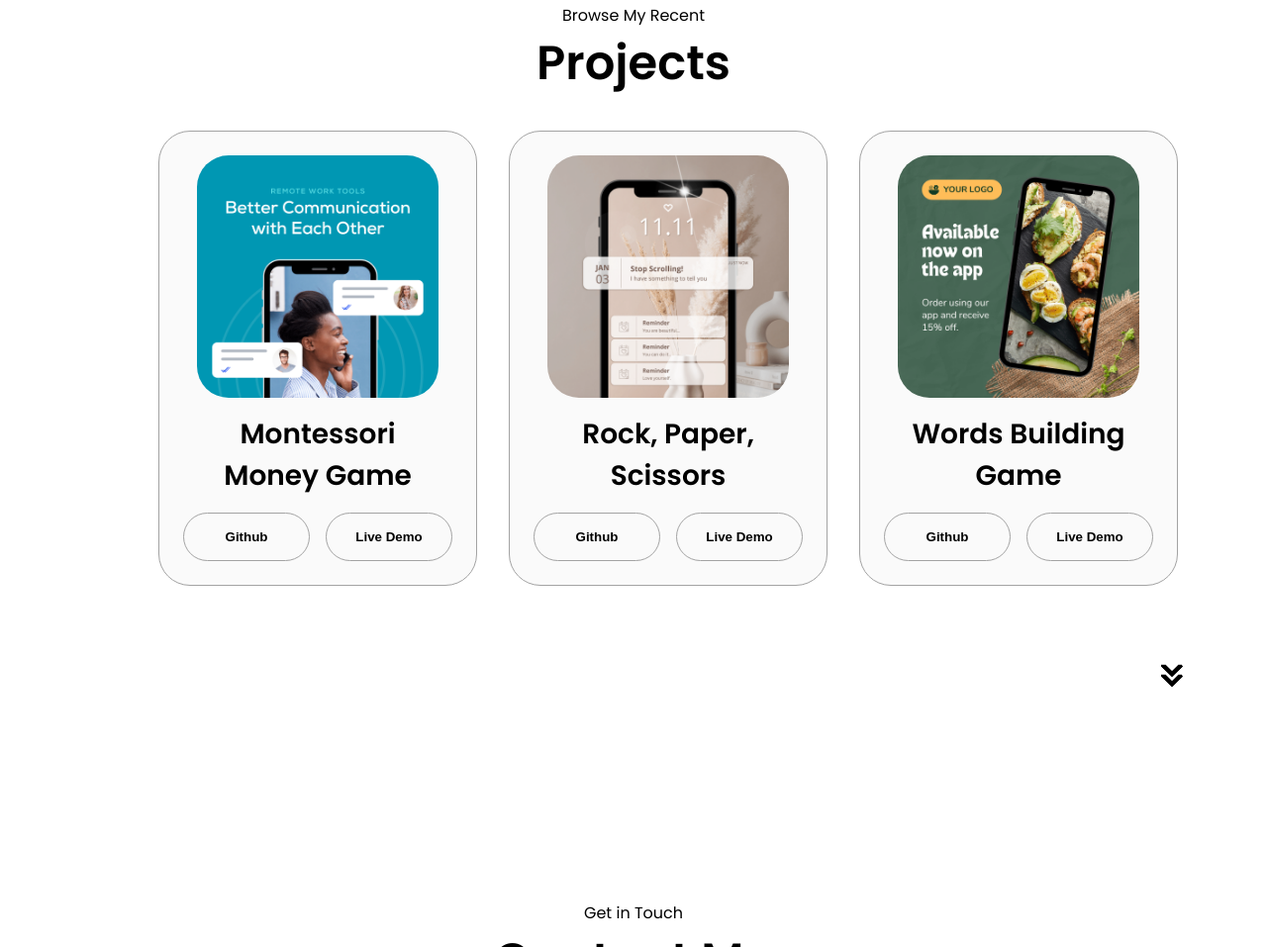
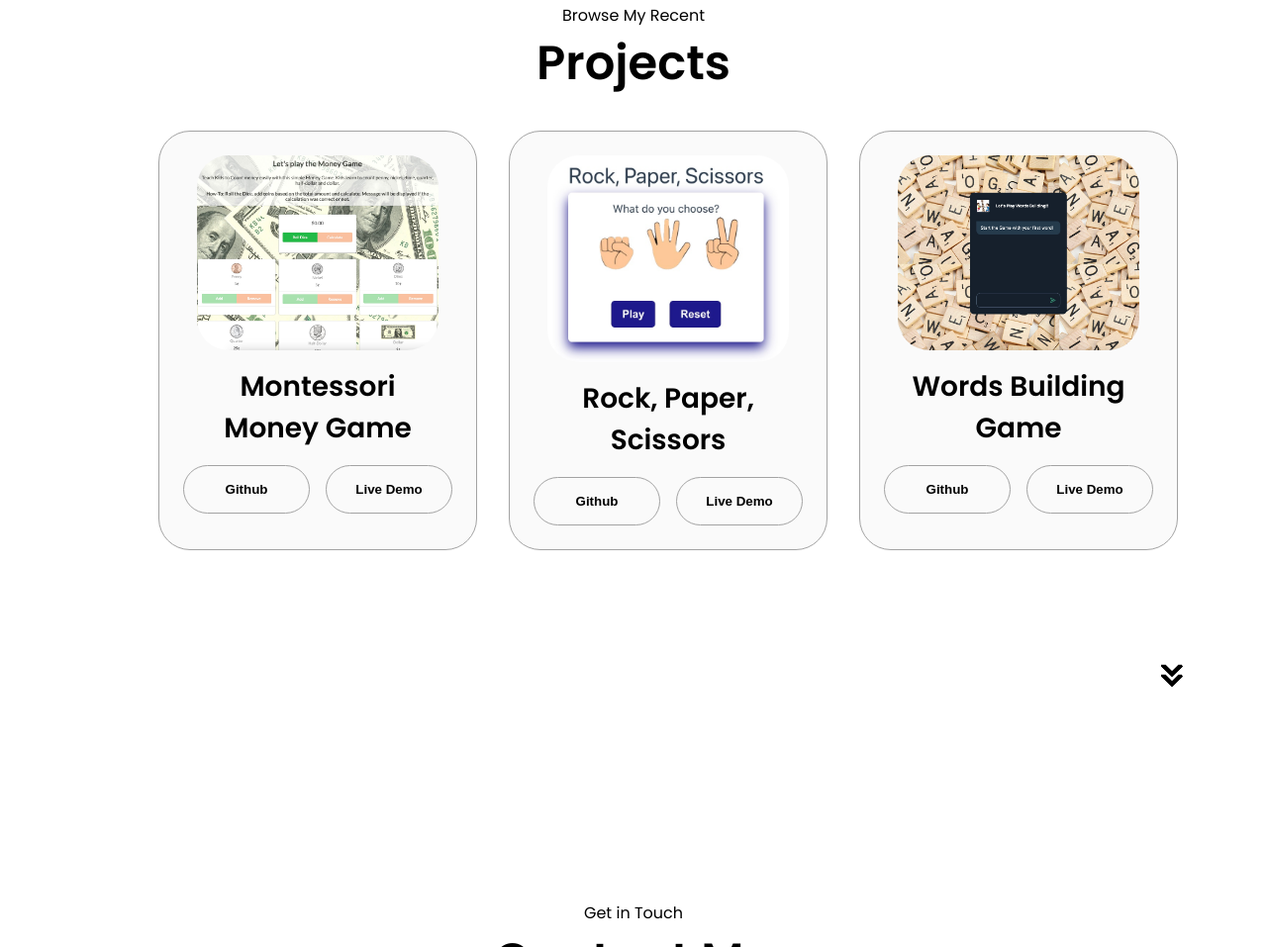
Before and after one commit to bhuvana084/html-css-js-portfolio, a plain HTML site: page index.html in a window 1280 px wide. Shown: the part 2461-3418 px from the top of the page at 99% size. Drawn offline with Linux system fonts and the light colour scheme.

Commit message:
Updated project images

```diff
--- a/index.html
+++ b/index.html
@@ -204,7 +204,7 @@
             <div class="about-containers">
                 <div class="details-container color-container">
                     <div class="article-container">
-                        <img src="./assets/project-1.png" alt="Project 1" class="project-img"/>
+                        <img src="./assets/project-1.jpg" alt="Project 1" class="project-img"/>
                     </div>
                     <h2 class="experience-sub-title project-title">Montessori Money Game</h2>
                     <div class="btn-container">
@@ -218,7 +218,7 @@
                 </div>
                 <div class="details-container color-container">
                     <div class="article-container">
-                        <img src="./assets/project-2.png" alt="Project 2" class="project-img"/>
+                        <img src="./assets/project-2.jpg" alt="Project 2" class="project-img"/>
                     </div>
                     <h2 class="experience-sub-title project-title">Rock, Paper, Scissors</h2>
                     <div class="btn-container">
@@ -232,7 +232,7 @@
                 </div>
                 <div class="details-container color-container">
                     <div class="article-container">
-                        <img src="./assets/project-3.png" alt="Project 3" class="project-img"/>
+                        <img src="./assets/project-3.jpg" alt="Project 3" class="project-img"/>
                     </div>
                     <h2 class="experience-sub-title project-title">Words Building Game</h2>
                     <div class="btn-container">
```
Also changed, not shown: assets/project-1.jpg (added), assets/project-2.jpg (added), assets/project-3.jpg (added).
